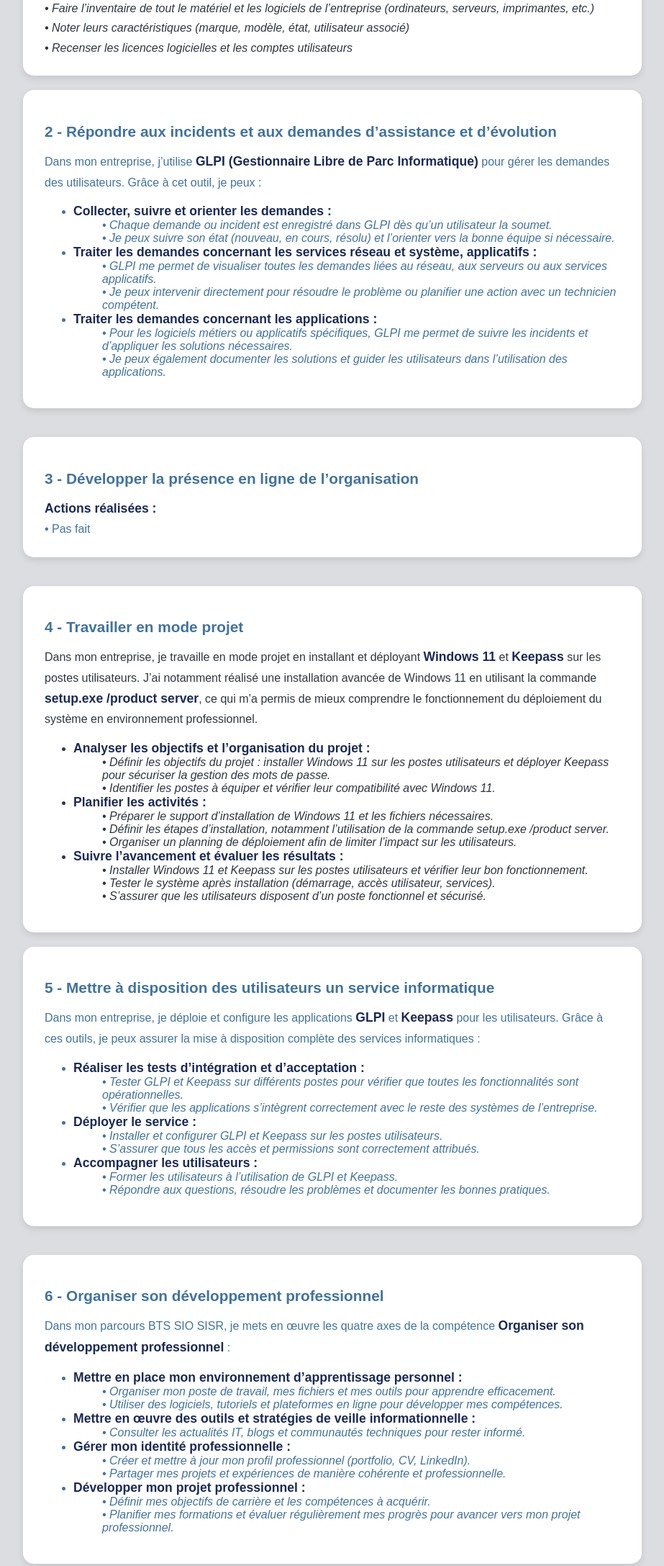
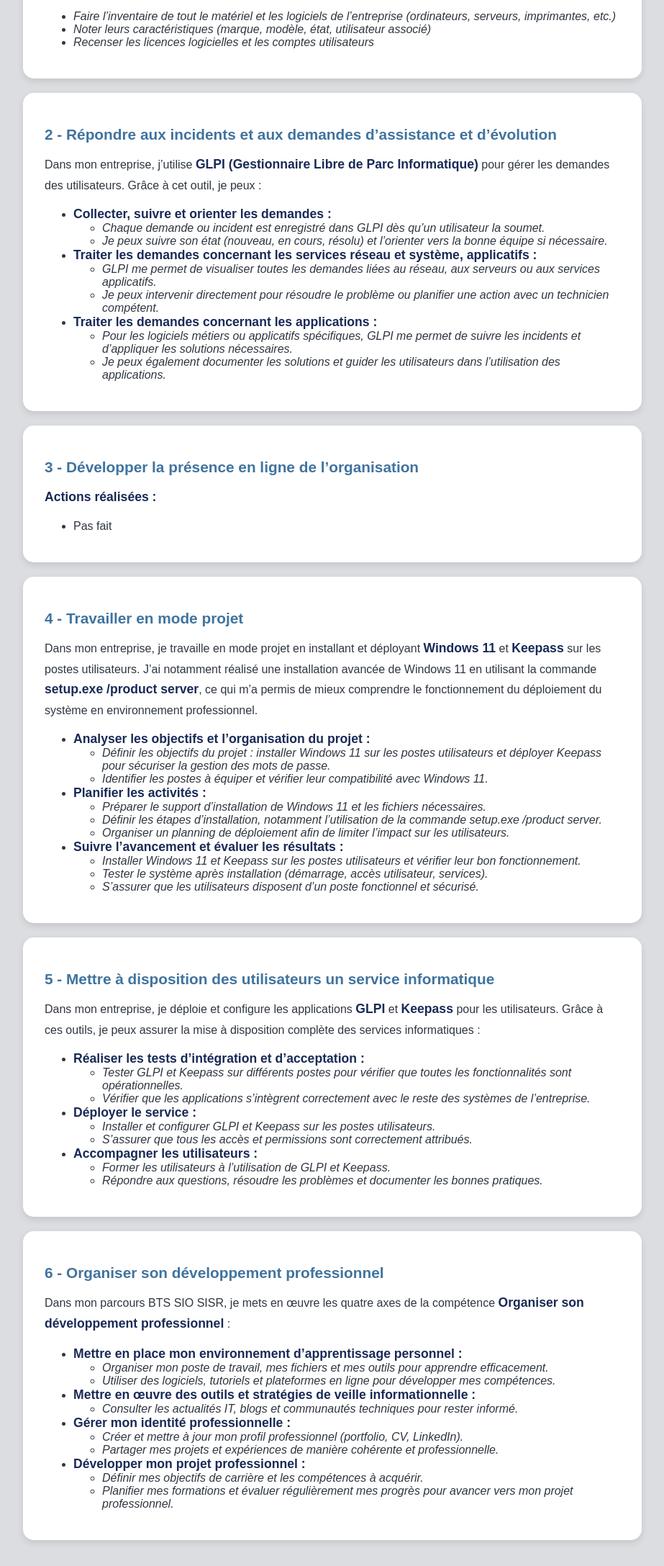
Before and after one commit to terguez/portfolio-bts, a plain HTML site: page index.html in a window 1280 px wide. Shown: the part 2300-4475 px from the top of the page at 72% size, without its empty margins (178-1101 px from the left). Drawn offline with Linux system fonts and the light colour scheme.

Commit message:
Update index.html

```diff
--- a/index.html
+++ b/index.html
@@ -313,7 +313,6 @@
     </p>
   </section>
 
-  <!-- Section Organigramme -->
   <section id="organigramme">
     <h2>Organigramme de l’entreprise</h2>
     <p>Voici l’organisation hiérarchique de l’entreprise où je réalise mon stage :</p>
@@ -322,54 +321,47 @@
     </div>
   </section>
 
-  <!-- Section Compétences -->
   <section class="competences" id="competences">
     <h2>Mes Compétences du BTS SIO</h2>
     <div class="competence-list">
 
       <!-- Compétence 1 -->
       <div class="competence-card">
-        <h3>
-          <a href="patrimoine.html" style="text-decoration:none; color:#40739e;">
-            1 - Gérer le patrimoine informatique
-          </a>
-        </h3>
+        <h3><a href="patrimoine.html" style="text-decoration:none; color:#40739e;">1 - Gérer le patrimoine informatique</a></h3>
         <p>
-          <strong>Actions réalisées en entreprise :</strong><br>
-          <em>• Faire l’inventaire de tout le matériel et les logiciels de l’entreprise (ordinateurs, serveurs, imprimantes, etc.)</em><br>
-          <em>• Noter leurs caractéristiques (marque, modèle, état, utilisateur associé)</em><br>
-          <em>• Recenser les licences logicielles et les comptes utilisateurs</em>
+          <strong>Actions réalisées en entreprise :</strong>
         </p>
+        <ul>
+          <li><em>Faire l’inventaire de tout le matériel et les logiciels de l’entreprise (ordinateurs, serveurs, imprimantes, etc.)</em></li>
+          <li><em>Noter leurs caractéristiques (marque, modèle, état, utilisateur associé)</em></li>
+          <li><em>Recenser les licences logicielles et les comptes utilisateurs</em></li>
+        </ul>
       </div>
 
       <!-- Compétence 2 -->
       <div class="competence-card">
-        <h3>
-          <a href="incidents.html" style="text-decoration:none; color:#40739e;">
-          2 - Répondre aux incidents et aux demandes d’assistance et d’évolution</h3>
-        <p>
-          Dans mon entreprise, j’utilise <strong>GLPI (Gestionnaire Libre de Parc Informatique)</strong> pour gérer les demandes des utilisateurs. Grâce à cet outil, je peux :
-        </p>
-        <ul class="competence-points">
+        <h3><a href="incidents.html" style="text-decoration:none; color:#40739e;">2 - Répondre aux incidents et aux demandes d’assistance et d’évolution</a></h3>
+        <p>Dans mon entreprise, j’utilise <strong>GLPI (Gestionnaire Libre de Parc Informatique)</strong> pour gérer les demandes des utilisateurs. Grâce à cet outil, je peux :</p>
+        <ul>
           <li>
             <strong>Collecter, suivre et orienter les demandes :</strong>
             <ul>
-              <em>• Chaque demande ou incident est enregistré dans GLPI dès qu’un utilisateur la soumet.</em><br>
-              <em>• Je peux suivre son état (nouveau, en cours, résolu) et l’orienter vers la bonne équipe si nécessaire.</em>
+              <li><em>Chaque demande ou incident est enregistré dans GLPI dès qu’un utilisateur la soumet.</em></li>
+              <li><em>Je peux suivre son état (nouveau, en cours, résolu) et l’orienter vers la bonne équipe si nécessaire.</em></li>
             </ul>
           </li>
           <li>
             <strong>Traiter les demandes concernant les services réseau et système, applicatifs :</strong>
             <ul>
-              <em>• GLPI me permet de visualiser toutes les demandes liées au réseau, aux serveurs ou aux services applicatifs.</em><br>
-              <em>• Je peux intervenir directement pour résoudre le problème ou planifier une action avec un technicien compétent.</em>
+              <li><em>GLPI me permet de visualiser toutes les demandes liées au réseau, aux serveurs ou aux services applicatifs.</em></li>
+              <li><em>Je peux intervenir directement pour résoudre le problème ou planifier une action avec un technicien compétent.</em></li>
             </ul>
           </li>
           <li>
             <strong>Traiter les demandes concernant les applications :</strong>
             <ul>
-              <em>• Pour les logiciels métiers ou applicatifs spécifiques, GLPI me permet de suivre les incidents et d’appliquer les solutions nécessaires.</em><br>
-              <em>• Je peux également documenter les solutions et guider les utilisateurs dans l’utilisation des applications.</em>
+              <li><em>Pour les logiciels métiers ou applicatifs spécifiques, GLPI me permet de suivre les incidents et d’appliquer les solutions nécessaires.</em></li>
+              <li><em>Je peux également documenter les solutions et guider les utilisateurs dans l’utilisation des applications.</em></li>
             </ul>
           </li>
         </ul>
@@ -377,23 +369,16 @@
 
       <!-- Compétence 3 -->
       <div class="competence-card">
-        <h3>
-          <a href="" style="text-decoration:none; color:#40739e;">
-          3 - Développer la présence en ligne de l’organisation</h3>
-        <p>
-          <strong>Actions réalisées :</strong><br>
-          • Pas fait
-        </p>
+        <h3><a href="" style="text-decoration:none; color:#40739e;">3 - Développer la présence en ligne de l’organisation</a></h3>
+        <p><strong>Actions réalisées :</strong></p>
+        <ul>
+          <li>Pas fait</li>
+        </ul>
       </div>
 
       <!-- Compétence 4 -->
       <div class="competence-card">
-  <h3>
-    <a href="projet.html" style="text-decoration:none; color:#40739e;">
-      4 - Travailler en mode projet
-    </a>
-  </h3>
-
+        <h3><a href="projet.html" style="text-decoration:none; color:#40739e;">4 - Travailler en mode projet</a></h3>
         <p>
           Dans mon entreprise, je travaille en mode projet en installant et déployant
           <strong>Windows 11</strong> et <strong>Keepass</strong> sur les postes utilisateurs.
@@ -401,31 +386,28 @@
           commande <strong>setup.exe /product server</strong>, ce qui m’a permis de mieux
           comprendre le fonctionnement du déploiement du système en environnement professionnel.
         </p>
-
-  <ul class="competence-points">
+        <ul>
           <li>
             <strong>Analyser les objectifs et l’organisation du projet :</strong>
             <ul>
-        <em>• Définir les objectifs du projet : installer Windows 11 sur les postes utilisateurs et déployer Keepass pour sécuriser la gestion des mots de passe.</em><br>
-        <em>• Identifier les postes à équiper et vérifier leur compatibilité avec Windows 11.</em>
+              <li><em>Définir les objectifs du projet : installer Windows 11 sur les postes utilisateurs et déployer Keepass pour sécuriser la gestion des mots de passe.</em></li>
+              <li><em>Identifier les postes à équiper et vérifier leur compatibilité avec Windows 11.</em></li>
             </ul>
           </li>
-
           <li>
             <strong>Planifier les activités :</strong>
             <ul>
-        <em>• Préparer le support d’installation de Windows 11 et les fichiers nécessaires.</em><br>
-        <em>• Définir les étapes d’installation, notamment l’utilisation de la commande setup.exe /product server.</em><br>
-        <em>• Organiser un planning de déploiement afin de limiter l’impact sur les utilisateurs.</em>
+              <li><em>Préparer le support d’installation de Windows 11 et les fichiers nécessaires.</em></li>
+              <li><em>Définir les étapes d’installation, notamment l’utilisation de la commande setup.exe /product server.</em></li>
+              <li><em>Organiser un planning de déploiement afin de limiter l’impact sur les utilisateurs.</em></li>
             </ul>
           </li>
-
           <li>
             <strong>Suivre l’avancement et évaluer les résultats :</strong>
             <ul>
-        <em>• Installer Windows 11 et Keepass sur les postes utilisateurs et vérifier leur bon fonctionnement.</em><br>
-        <em>• Tester le système après installation (démarrage, accès utilisateur, services).</em><br>
-        <em>• S’assurer que les utilisateurs disposent d’un poste fonctionnel et sécurisé.</em>
+              <li><em>Installer Windows 11 et Keepass sur les postes utilisateurs et vérifier leur bon fonctionnement.</em></li>
+              <li><em>Tester le système après installation (démarrage, accès utilisateur, services).</em></li>
+              <li><em>S’assurer que les utilisateurs disposent d’un poste fonctionnel et sécurisé.</em></li>
             </ul>
           </li>
         </ul>
@@ -433,32 +415,28 @@
 
       <!-- Compétence 5 -->
       <div class="competence-card">
-        <h3>
-          <a href="presence_en_ligne.html" style="text-decoration:none; color:#40739e;">
-          5 - Mettre à disposition des utilisateurs un service informatique</h3>
-        <p>
-          Dans mon entreprise, je déploie et configure les applications <strong>GLPI</strong> et <strong>Keepass</strong> pour les utilisateurs. Grâce à ces outils, je peux assurer la mise à disposition complète des services informatiques :
-        </p>
-        <ul class="competence-points">
+        <h3><a href="presence_en_ligne.html" style="text-decoration:none; color:#40739e;">5 - Mettre à disposition des utilisateurs un service informatique</a></h3>
+        <p>Dans mon entreprise, je déploie et configure les applications <strong>GLPI</strong> et <strong>Keepass</strong> pour les utilisateurs. Grâce à ces outils, je peux assurer la mise à disposition complète des services informatiques :</p>
+        <ul>
           <li>
             <strong>Réaliser les tests d’intégration et d’acceptation :</strong>
             <ul>
-              <em>• Tester GLPI et Keepass sur différents postes pour vérifier que toutes les fonctionnalités sont opérationnelles.</em><br>
-              <em>• Vérifier que les applications s’intègrent correctement avec le reste des systèmes de l’entreprise.</em>
+              <li><em>Tester GLPI et Keepass sur différents postes pour vérifier que toutes les fonctionnalités sont opérationnelles.</em></li>
+              <li><em>Vérifier que les applications s’intègrent correctement avec le reste des systèmes de l’entreprise.</em></li>
             </ul>
           </li>
           <li>
             <strong>Déployer le service :</strong>
             <ul>
-              <em>• Installer et configurer GLPI et Keepass sur les postes utilisateurs.</em><br>
-              <em>• S’assurer que tous les accès et permissions sont correctement attribués.</em>
+              <li><em>Installer et configurer GLPI et Keepass sur les postes utilisateurs.</em></li>
+              <li><em>S’assurer que tous les accès et permissions sont correctement attribués.</em></li>
             </ul>
           </li>
           <li>
             <strong>Accompagner les utilisateurs :</strong>
             <ul>
-              <em>• Former les utilisateurs à l’utilisation de GLPI et Keepass.</em><br>
-              <em>• Répondre aux questions, résoudre les problèmes et documenter les bonnes pratiques.</em>
+              <li><em>Former les utilisateurs à l’utilisation de GLPI et Keepass.</em></li>
+              <li><em>Répondre aux questions, résoudre les problèmes et documenter les bonnes pratiques.</em></li>
             </ul>
           </li>
         </ul>
@@ -466,38 +444,34 @@
 
       <!-- Compétence 6 -->
       <div class="competence-card">
-        <h3>
-          <a href="developpement.html" style="text-decoration:none; color:#40739e;">
-          6 - Organiser son développement professionnel</h3>
-        <p>
-          Dans mon parcours BTS SIO SISR, je mets en œuvre les quatre axes de la compétence <strong>Organiser son développement professionnel</strong> :
-        </p>
-        <ul class="competence-points">
+        <h3><a href="developpement.html" style="text-decoration:none; color:#40739e;">6 - Organiser son développement professionnel</a></h3>
+        <p>Dans mon parcours BTS SIO SISR, je mets en œuvre les quatre axes de la compétence <strong>Organiser son développement professionnel</strong> :</p>
+        <ul>
           <li>
             <strong>Mettre en place mon environnement d’apprentissage personnel :</strong>
             <ul>
-              <em>• Organiser mon poste de travail, mes fichiers et mes outils pour apprendre efficacement.</em><br>
-              <em>• Utiliser des logiciels, tutoriels et plateformes en ligne pour développer mes compétences.</em>
+              <li><em>Organiser mon poste de travail, mes fichiers et mes outils pour apprendre efficacement.</em></li>
+              <li><em>Utiliser des logiciels, tutoriels et plateformes en ligne pour développer mes compétences.</em></li>
             </ul>
           </li>
           <li>
             <strong>Mettre en œuvre des outils et stratégies de veille informationnelle :</strong>
             <ul>
-              <em>• Consulter les actualités IT, blogs et communautés techniques pour rester informé.</em>
+              <li><em>Consulter les actualités IT, blogs et communautés techniques pour rester informé.</em></li>
             </ul>
           </li>
           <li>
             <strong>Gérer mon identité professionnelle :</strong>
             <ul>
-              <em>• Créer et mettre à jour mon profil professionnel (portfolio, CV, LinkedIn).</em><br>
-              <em>• Partager mes projets et expériences de manière cohérente et professionnelle.</em>
+              <li><em>Créer et mettre à jour mon profil professionnel (portfolio, CV, LinkedIn).</em></li>
+              <li><em>Partager mes projets et expériences de manière cohérente et professionnelle.</em></li>
             </ul>
           </li>
           <li>
             <strong>Développer mon projet professionnel :</strong>
             <ul>
-              <em>• Définir mes objectifs de carrière et les compétences à acquérir.</em><br>
-              <em>• Planifier mes formations et évaluer régulièrement mes progrès pour avancer vers mon projet professionnel.</em>
+              <li><em>Définir mes objectifs de carrière et les compétences à acquérir.</em></li>
+              <li><em>Planifier mes formations et évaluer régulièrement mes progrès pour avancer vers mon projet professionnel.</em></li>
             </ul>
           </li>
         </ul>
@@ -506,6 +480,7 @@
     </div>
   </section>
 
+  <!-- Section Contact -->
   <section class="contact" id="contact">
     <h2>Contactez-moi</h2>
     <p>Vous pouvez m'envoyer un message via ce formulaire :</p>
@@ -517,7 +492,8 @@
     </form>
   </section>
 
-  <footer>
+  <!-- Footer -->
+  <footer style="background-color:#273c75; color:white; text-align:center; padding:15px 0;">
     © 2025 - Portfolio de AUBINEAU Théo | BTS SIO SISR
   </footer>
 
```
Lines whose indentation alone changed are shown as unchanged.
